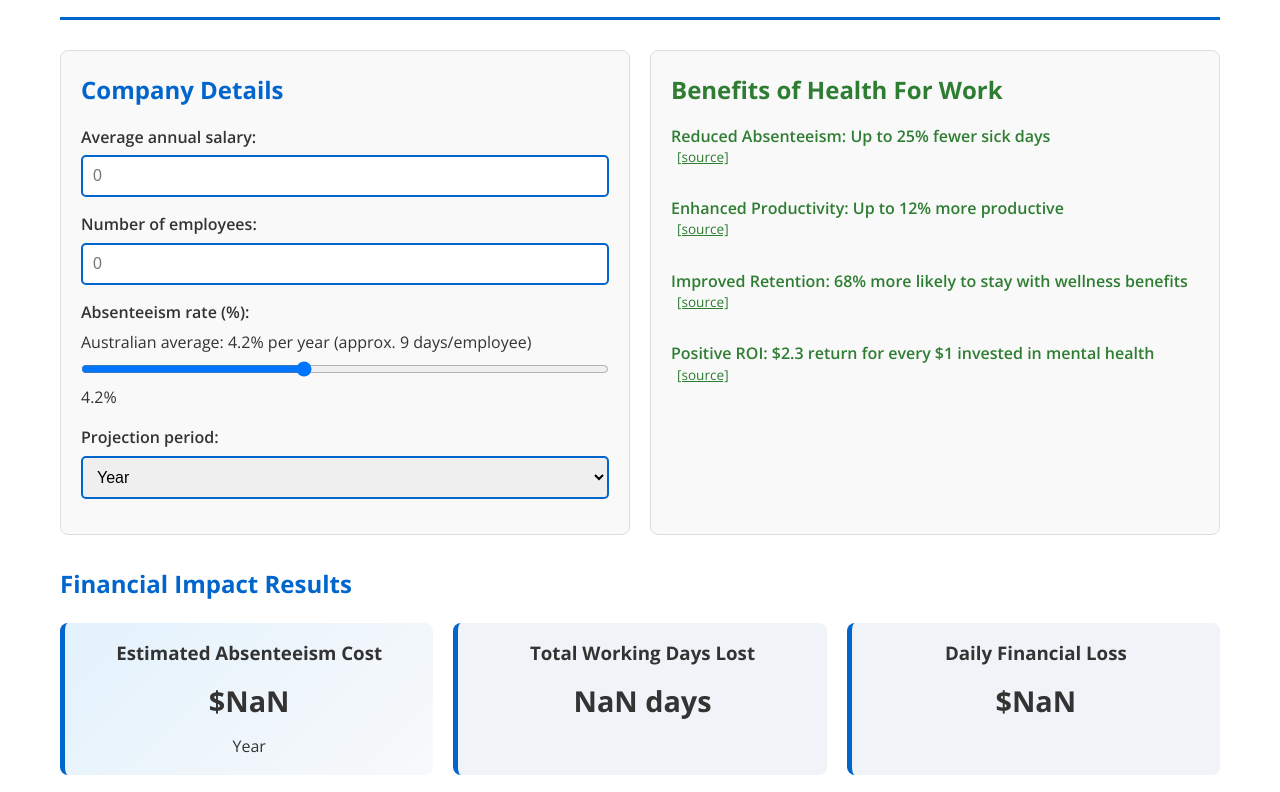
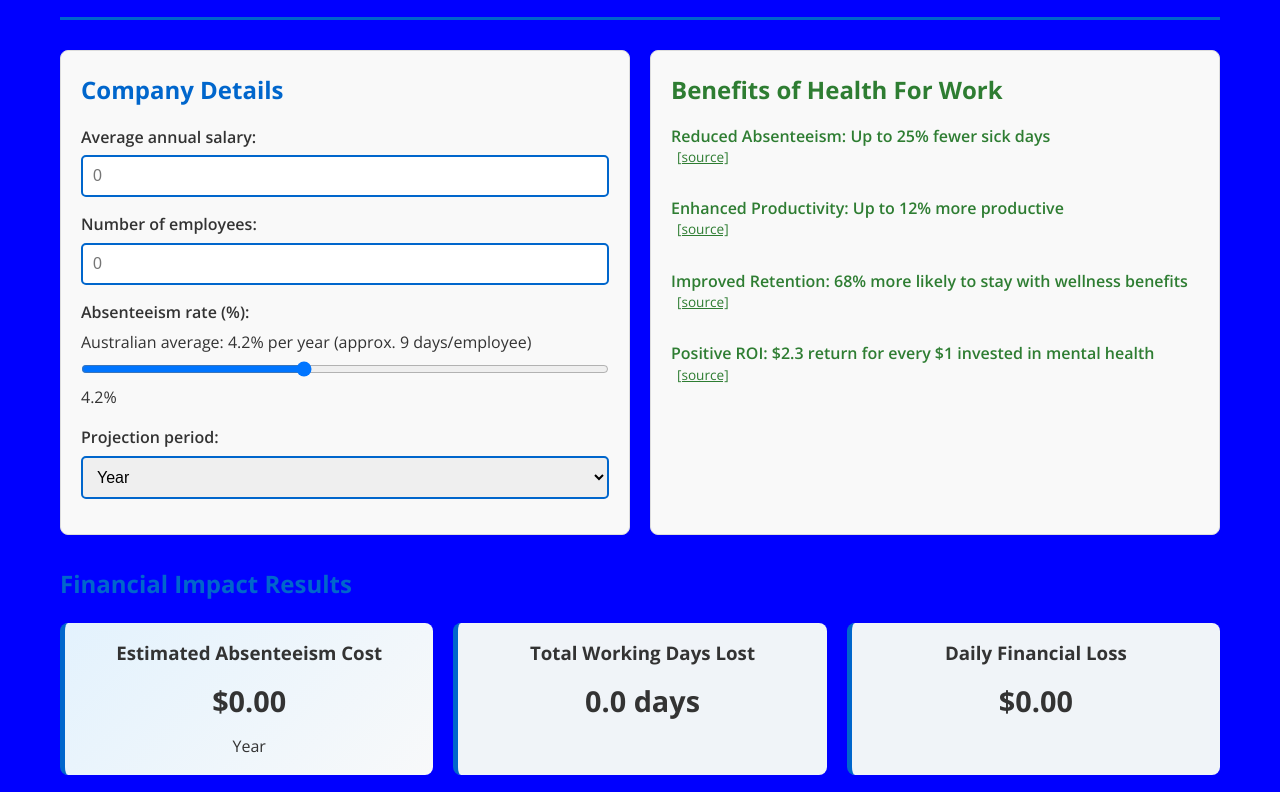
Before and after one commit to Ben0Miln/Calculator, a plain HTML site: page index.html in a window 1280 px wide. Shown: the part 125-917 px from the top of the page. Drawn offline with nearby package versions, Linux system fonts and the light colour scheme.

Commit message:
Change background color to blue

```diff
--- a/script.js
+++ b/script.js
@@ -33,9 +33,9 @@ function updateAbsenteeismDisplay() {
 }
 
 function calculateAndUpdate() {
-    const salary = parseInt(document.getElementById('salary').value);
-    const employees = parseInt(document.getElementById('employees').value);
-    const absenteeismRate = parseFloat(document.getElementById('absenteeism').value);
+    const salary = parseInt(document.getElementById('salary').value) || 0;
+    const employees = parseInt(document.getElementById('employees').value) || 0;
+    const absenteeismRate = parseFloat(document.getElementById('absenteeism').value) || 0;
     const period = document.getElementById('period').value;
 
     const timeFactor = timeFactors[period];
@@ -64,7 +64,7 @@ function calculateAndUpdate() {
 }
 
 function updateCustomROI() {
-    const investment = parseFloat(document.getElementById('custom-investment').value);
+    const investment = parseFloat(document.getElementById('custom-investment').value) || 0;
     const roiValue = investment * 2.3;
     document.getElementById('roi-potential-custom').textContent = formatCurrency(roiValue);
 }
--- a/styles.css
+++ b/styles.css
@@ -9,7 +9,7 @@ body {
     font-family: 'Open Sans', sans-serif;
     line-height: 1.6;
     color: #333;
-    background-color: #fff;
+    background-color: blue;
 }
 
 .container {
```
